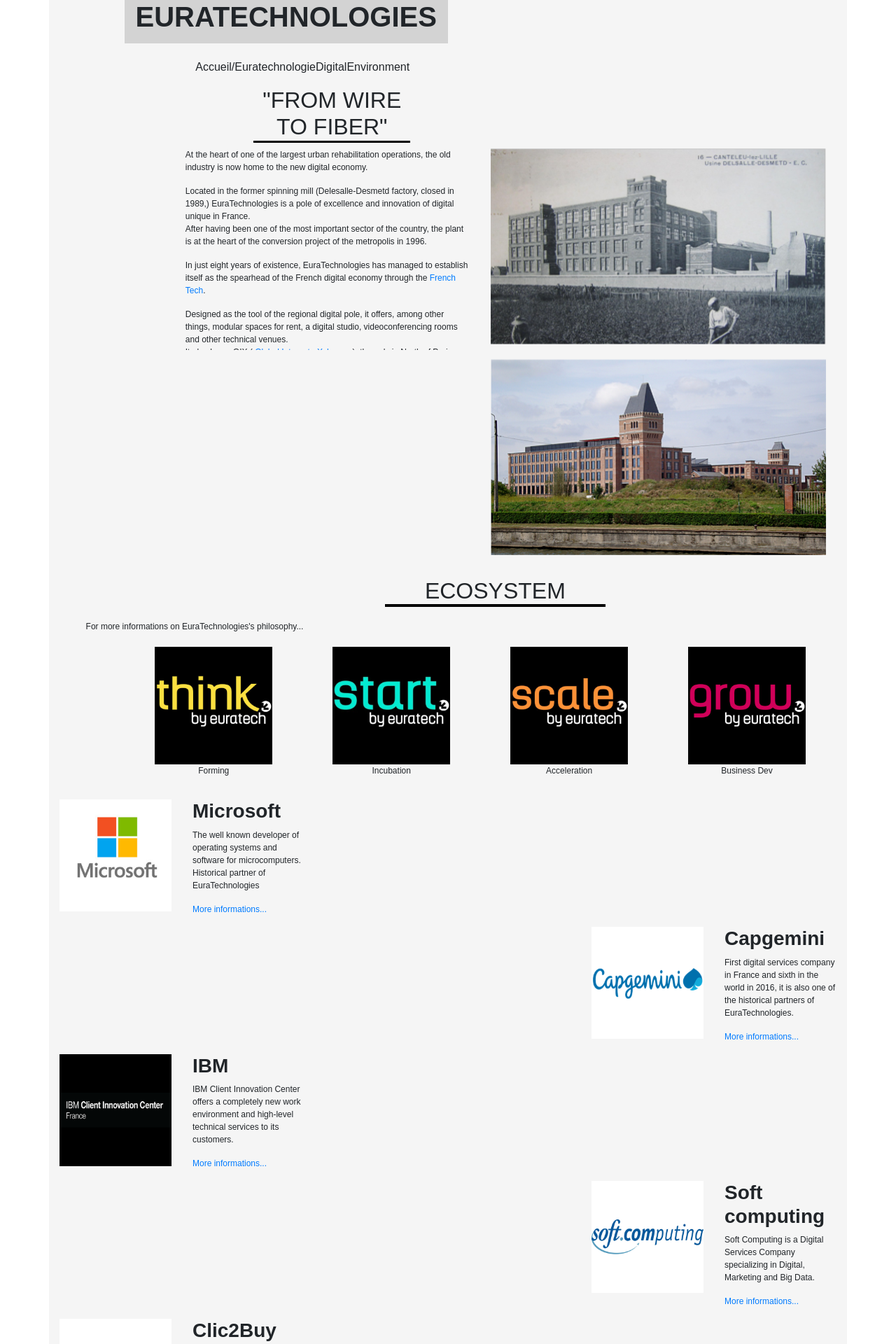
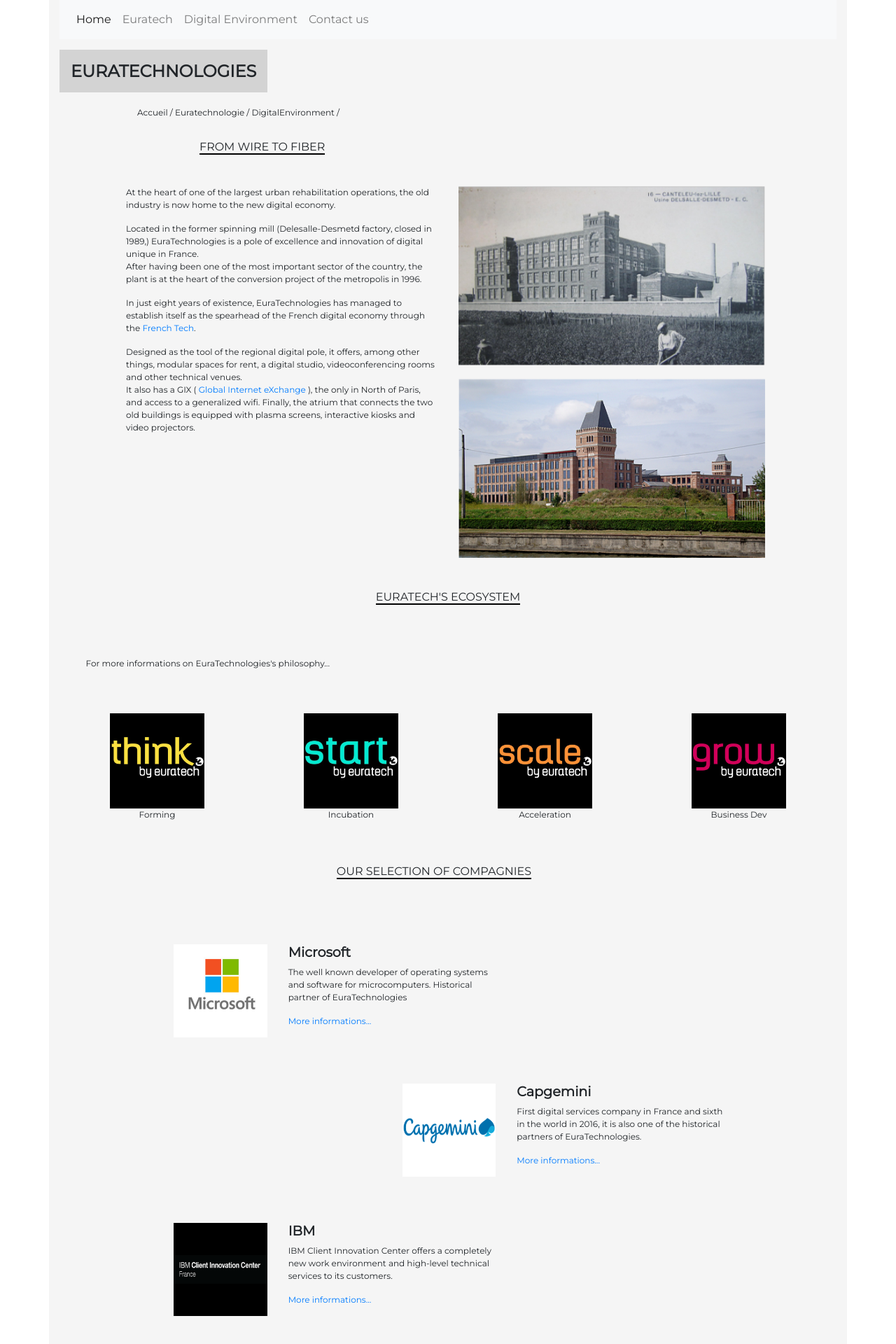
Before and after one commit to Delien/wcs-lille-0219-projet1-groupe5, a PHP site: page /euratech.html in a window 1280 px wide. Shown: the top 1920 px of the page at 70% size. Run offline with PHP 8.4, Linux system fonts and the light colour scheme.

Commit message:
Finalisation

```diff
--- a/cssGlobal.css
+++ b/cssGlobal.css
@@ -11,27 +11,32 @@ body {
 .tab {
     margin: 2%;
 }
+
+.row {
+    margin-top: 4rem;
+}
+
 .titreh1{
     width: 50%;
+    margin-top: 1rem;
 }
-
 p{
     font-size : 0.75rem;
 }
- .titrepage {
-     text-transform: uppercase;
+.titrepage {
+    text-transform: uppercase;
     font-weight: bold;
     padding: 1rem;
-    font-size : 2.5rem;
+    font-size : 1.5rem;
     background-color: lightgray;
 }
 .header {
-    margin-top: 2.25rem;
+    margin-top: 2rem;
     margin-left: 10%;
 }
 
 .header p{
-    font-size: 1rem;
+    font-size: 0.75rem;
 }
 
 #ecosystem {
@@ -44,19 +49,21 @@ p{
     text-align : left;
     text-decoration: none;
     font-size : 0.75rem;
+    margin-top: 3rem;
 }
 
 .euratech_img img {
     background-size: cover;
-    width: 150%;
+    width: 125%;
     height: 200%;
+    margin-top: -3rem;
 }
 
 .ecosystem img {
-    width: 75%;
+    width: 55%;
 }
 
- article h2 {
+.article h2 {
     text-transform: uppercase;
 	font-size: 2rem;
     border-bottom: 0.2rem solid black;
@@ -65,19 +72,26 @@ p{
 }
 h2 {
     text-transform: uppercase;
-	font-size: 2rem;
-    border-bottom: 0.25rem solid black;
-    text-align: center ;
-    width : 50%;
+	font-size: 1rem;
+    line-height: 3rem;
+    padding-bottom: 1rem;
+}
+.subtitle {
+    border-bottom: 0.15rem solid black;
+
 }
 .history {
-
-    height: 18em;
+    margin-top: -3rem;
+    height: 22rem;
     overflow-y: scroll;
 }
 
 a img:hover {
     opacity : 0.3;
+}
+.our_select{
+    margin-top: 1rem;
+    margin-right: 10rem; /*LA*/
 }
 .our_select img {
     width: 100%;
@@ -96,9 +110,18 @@ a img:hover {
     margin : 2rem,0;
 }
 
-h3 {
+.our_select h3 {
     font-weight: bold;
-    font size : 0.75rem;
+    font-size : 1.2rem;
+}
+.htju {
+    font-weight: bold;
+    font-size : 1.2rem;
+    margin-bottom: 1rem;
+}
+
+li {
+    line-height : 2rem;
 }
 /*
 Partie home
@@ -166,3 +189,8 @@ Partie map
 .transports {
 	float: left;
 }
+
+.footer a {
+   text-decoration: none;
+   color: grey;
+}
--- a/euratech.html
+++ b/euratech.html
@@ -1,17 +1,32 @@
 <!DOCTYPE html>
 <html lang="en">
 <head>
-    <title>WILD - Wild Information Of the Lille's Digital  </title>
+    <title>WILD - Wild Information Of the Lille's Digital</title>
     <link rel="stylesheet" href="https://stackpath.bootstrapcdn.com/bootstrap/4.3.1/css/bootstrap.min.css" integrity="sha384-ggOyR0iXCbMQv3Xipma34MD+dH/1fQ784/j6cY/iJTQUOhcWr7x9JvoRxT2MZw1T" crossorigin="anonymous">
     <link href="cssGlobal.css" rel="stylesheet" type="text/css" />
+    <link href="https://fonts.googleapis.com/css?family=Montserrat" rel="stylesheet">
     <meta charset="utf-8" />
 </head>
 <body>
+
     <div class="container">
-        <div class="span-10 offset-1">
+        <div class="span-11">
+    <!-- menu burger -->
 
-            <!-- insérer le nav ici <nav>
-            </nav>-->
+        <nav class="navbar navbar-expand-lg navbar-light bg-light">
+  <button class="navbar-toggler" type="button" data-toggle="collapse" data-target="#navbarNavAltMarkup" aria-controls="navbarNavAltMarkup" aria-expanded="false" aria-label="Toggle navigation">
+    <span class="navbar-toggler-icon"></span>
+  </button>
+  <div class="collapse navbar-collapse" id="navbarNavAltMarkup">
+    <div class="navbar-nav">
+      <a class="nav-item nav-link active" href="homecarousel.html">Home <span class="sr-only">(current)</span></a>
+      <a class="nav-item nav-link" href="euratech.html">Euratech</a>
+      <a class="nav-item nav-link" href="DigitalEnvironment.html">Digital Environment</a>
+      <a class="nav-item nav-link" href="formContact.html">Contact us</a>
+    </div>
+  </div>
+</nav>
+
             <div class="row-1">
                 <div class="span-3 titreh1">
                     <h1><span class="titrepage">EuraTechnologies</span></h1>
@@ -20,15 +35,15 @@
             <div class="row-2">
                 <div class="span-2 offset-2 header">
 
-                   <p> Accueil/EuratechnologieDigitalEnvironment </p>
+                   <p>Accueil / Euratechnologie / DigitalEnvironment / </p>
                 </div>
             </div>
 
             <!-- Parti 1 what's about it texte-->
             <article class="history_euratech">
                 <div class="row-3">
-                    <div class="col-3 offset-2">
-                        <h2>"From wire to fiber"</h2>
+                    <div class="col-6 offset-2">
+                        <h2><span class="subtitle">From wire to fiber</span></h2>
                     </div>
                 </div>
                 <div class="row justify-content">
@@ -89,8 +104,8 @@
             <!--More informations-->
             <section id="ecosystem">
                 <div class="row-5">
-                    <div class="span-2 offset-5">
-                        <h2>Ecosystem</h2>
+                    <div class="span-2">
+                        <h2><span class="subtitle">Euratech's Ecosystem</span></h2>
                     </div>
                 </div>
                 <div class="row-5">
@@ -101,7 +116,7 @@
                     </div>
                 </div>
                 <div class="row ">
-                    <div class="col offset-1 ecosystem">
+                    <div class="col ecosystem">
                         <img src="picture/formation.png" alt="formation"/>
                         <p>Forming</p>
                     </div>
@@ -126,12 +141,16 @@
                         <!-- partie entreprises-->
 
                         <section class="our_select">
-
+                            <div class="row-5">
+                                <div class="span-2 offset-5">
+                            <h2><span class="subtitle">Our Selection of compagnies</span></h2>
+                            </div>
+                        </div>
                             <div class="row">
-                                <div class="col-2">
+                                <div class="col-2 offset-2">
                                     <img src="picture/microsoft.png"/>
                                 </div>
-                                <div class="col-2">
+                                <div class="col-4">
                                     <h3>Microsoft</h3>
                                     <p>
                                         The well known developer of operating systems and software for microcomputers.
@@ -145,10 +164,10 @@
 
 
                                 <div class="row">
-                                    <div class="col-2 offset-8">
+                                    <div class="col-2 offset-6">
                                         <img src="picture/capgemini.png" alt="logo_ent" class="logo_ent">
                                     </div>
-                                    <div class="col-2">
+                                    <div class="col-4">
                                         <h3>Capgemini</h3>
                                         <p>
                                             First digital services company in France and sixth in the world in 2016,
@@ -161,10 +180,10 @@
 
 
                                     <div class="row">
-                                        <div class="col-2">
+                                        <div class="col-2 offset-2">
                                             <img src="picture/ibm.png" alt="logo_ent" class="logo_ent">
                                         </div>
-                                        <div class="col-2">
+                                        <div class="col-4">
                                             <h3>IBM</h3>
                                             <p>
                                                 IBM Client Innovation Center offers a completely new work environment
@@ -176,10 +195,10 @@
                                         </div>
 
                                         <div class="row">
-                                            <div class="col-2 offset-8">
+                                            <div class="col-2 offset-6">
                                                 <img src="picture/softcomputing.png" alt="logo_ent" class="logo_ent">
                                             </div>
-                                            <div class="col-2">
+                                            <div class="col-4">
                                                 <h3>Soft computing</h3>
                                                 <p>
                                                     Soft Computing is a Digital Services Company specializing in Digital,
@@ -191,10 +210,10 @@
                                             </div>
 
                                             <div class="row">
-                                                <div class="col-2">
+                                                <div class="col-2 offset-2">
                                                     <img src="picture/clic2buy.png" alt="clic2buy.png" class="logo_ent">
                                                 </div>
-                                                <div class="col-2">
+                                                <div class="col-4">
                                                     <h3>Clic2Buy</h3>
                                                     <p>
                                                         Clic2Buy transforms communications into merchant media through a call-to-action
@@ -206,10 +225,10 @@
                                                 </div>
 
                                                 <div class="row">
-                                                    <div class="col-2 offset-8">
+                                                    <div class="col-2 offset-6">
                                                         <img src="picture/arobas.png" alt="logo_ent1" class="logo_ent">
                                                     </div>
-                                                    <div class="col-2">
+                                                    <div class="col-4">
                                                         <h3>Arobas Music</h3>
                                                         <p>
                                                             Arobas Music manages the development and commercialization of Guitar Pro tablature editing software.
@@ -234,13 +253,14 @@
                                                 <div class="row">
                                                     <div class="col-10 offset-3">
                                                         <div class="map_faci">
-                                                        <h2>Facilities and transports services</h2>
+                                                        <h2><span class="subtitle">Facilities and transports services</span></h2>
                                                         </div>
                                                     </div>
+
                                                     <div class="col">
-                                                        <iframe src="https://www.google.com/maps/embed?pb=!1m16!1m12!1m3!1d3009.199000220373!2d3.073400360151567!3d50.637804118913074!2m3!1f0!2f0!3f0!3m2!1i1024!2i768!4f13.1!2m1!1srestaurants+%C3%A0+proximit%C3%A9+de+Euralille%2C+Lille!5e0!3m2!1sfr!2sfr!4v1551778190343" width="800" height="500" frameborder="0" allowfullscreen></iframe>
+                                                        <iframe src="https://www.google.com/maps/embed?pb=!1m16!1m12!1m3!1d3009.199000220373!2d3.073400360151567!3d50.637804118913074!2m3!1f0!2f0!3f0!3m2!1i1024!2i768!4f13.1!2m1!1srestaurants+%C3%A0+proximit%C3%A9+de+Euralille%2C+Lille!5e0!3m2!1sfr!2sfr!4v1551778190343" width="600" height="500" frameborder="0" allowfullscreen></iframe>
                                                     </div>
-                                                    <div class="col-3">
+                                                    <div class="col-4">
                                                         <div class="facilities">
 
                                                             <h3>Alexens</h3>
@@ -289,7 +309,7 @@
                                                                     </div>
                                                                     <div class="row">
                                                                         <div class="col offset-1">
-                                                                            <h3>How to join us</h3>
+                                                                            <h3 class="htju">How to join us</h3>
                                                                             <ul>
                                                                                 <li>Subway Line 2 - Canteleu stop - 10mn walk away</li>
                                                                                 <li>Bus Line 18 - Euratechnologie stop </li>
@@ -297,8 +317,49 @@
                                                                         </div>
                                                                     </div>
                                                                 </div>
-                                                                <!-- insérer footer ici<footer>
-                                                                </footer>-->
+                                                                <!-- Footer -->
+<footer class="page-footer font-small">
+        <!-- Footer Links -->
+        <div class="container">
+          <!-- Grid row-->
+          <div class="row text-center d-flex justify-content-center pt-5 mb-3 footer">
+            <div class="col-md-2 mb-3">
+              <h6 class="text-uppercase font-weight-bold">
+                <a href="homecarousel.html">About us</a>
+              </h6>
+            </div>
+            <div class="col-md-2 mb-3">
+              <h6 class="text-uppercase font-weight-bold">
+                <a href="#!">Legal notice</a>
+              </h6>
+            </div>
+            <div class="col-md-2 mb-3">
+              <h6 class="text-uppercase font-weight-bold">
+                <a href="#!">Annex</a>
+              </h6>
+            </div>
+            <div class="col-md-2 mb-3">
+              <h6 class="text-uppercase font-weight-bold">
+                <a href="#!">Help</a>
+              </h6>
+            </div>
+            <div class="col-md-2 mb-3">
+              <h6 class="text-uppercase font-weight-bold">
+                <a href="formContact.html">Contact</a>
+              </h6>
+            </div>
+          </div>
+          <hr class="rgba-white-light" style="margin: 0 15%;">
+          <hr class="clearfix d-md-none rgba-white-light" style="margin: 10% 15% 5%;">
+          <div class="row pb-3">
+          </div>
+        </div>
+        <div class="footer-copyright text-center py-3">© 2018 Copyright: The club 5!
+        </div>
+        <!-- Copyright -->
+
+      </footer>
+      <!-- Footer -->
                                                             </div>
                                                         </div>
                                                     </body>
```
